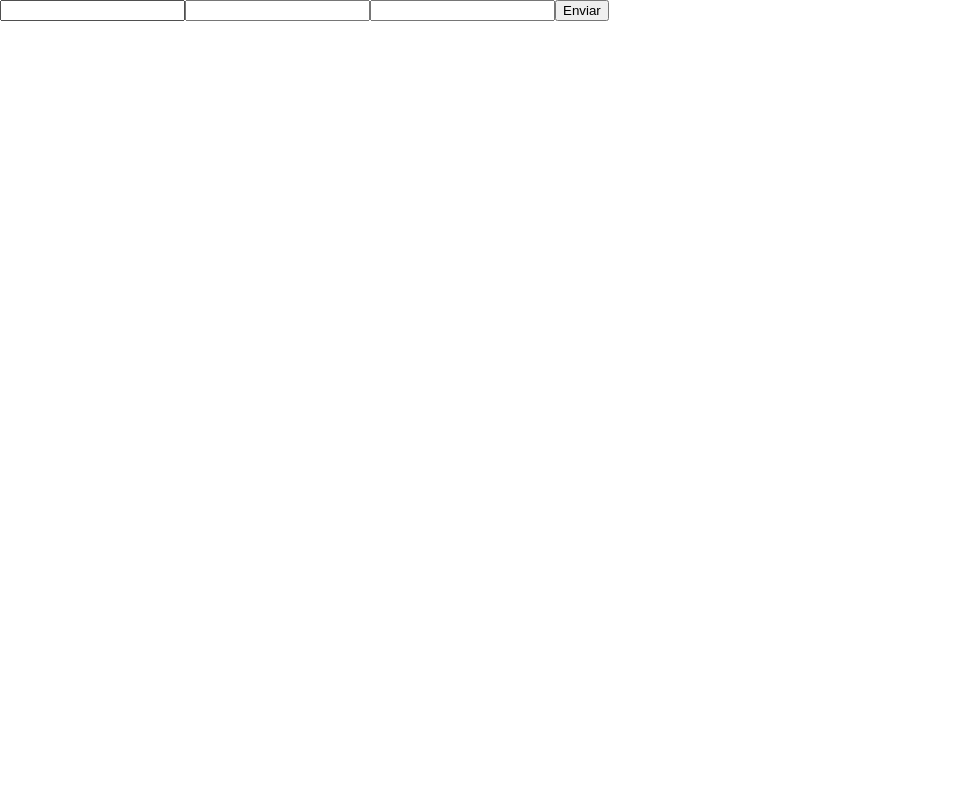
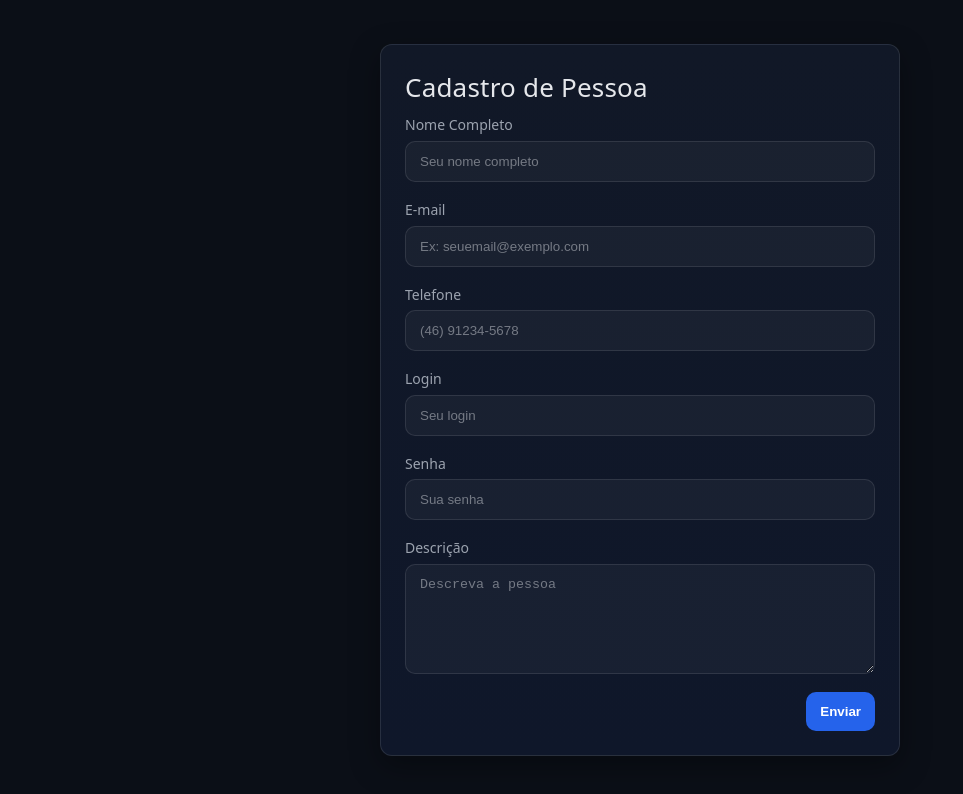
Before and after one commit to Priscila319/projeto-bootcamp, a Next.js app in the folder frontend/: page /pessoas/cadastro in a window 1280 px wide. Shown: the top 794 px of the page, without its empty margins (0-963 px from the left). Built offline with nearby package versions, Linux system fonts and the light colour scheme.

Commit message:
feat: front do form para cadastro de pessoa finalizado.

```diff
--- a/frontend/app/globals.css
+++ b/frontend/app/globals.css
@@ -49,12 +49,6 @@ table {
 
 /*===================================================*/
 
-nav {
-  display: flex;
-  flex-direction: column;
-  gap: 10px;
-}
-
 /*
 ===================================================
  variáveis do sistema
@@ -90,3 +84,173 @@ nav {
 
 		--focus: 0 0 0 3px rgba(37, 99, 235, 0.35);
 }
+
+* {
+	box-sizing: border-box;
+}
+
+html,
+body {
+	height: 100%;
+}
+
+body {
+	background: var(--bg);
+	color: var(--text);
+	font-size: var(--font-size);
+	line-height: var(--line-height);
+	font-family: system-ui, -apple-system, Segoe UI, Roboto, Arial, sans-serif;
+}
+
+.page {
+	min-height: 100vh;
+	display: grid;
+	place-items: center;
+	padding: var(--space-5);
+}
+
+.nav {
+	display: flex;
+	flex-direction: column;
+	gap: 10px;
+}
+
+@media (hover: hover) {
+	.btn-primary:hover {
+		background: var(--primary-hover);
+	}
+}
+
+.container {
+	width: 100%;
+	max-width: 520px;
+}
+
+.card {
+	background: linear-gradient(180deg, var(--surface), var(--surface-2));
+	border: 1px solid var(--border);
+	border-radius: var(--radius);
+	box-shadow: var(--shadow);
+	padding: var(--space-5);
+}
+
+/* FORM */
+
+.form {
+	display: grid;
+	gap: var(--space-4);
+}
+
+.form-title {
+	margin: 0 0 var(--space-2);
+	font-size: 26px;
+	letter-spacing: 0.2px;
+	color: var(--text);
+}
+
+.form-subtitle {
+	margin: 0 0 var(--space-4);
+	color: var(--muted);
+	font-size: 14px;
+}
+
+.field {
+	display: grid;
+	gap: var(--space-1);
+}
+
+.label {
+	font-size: 14px;
+	color: var(--muted);
+}
+
+.input {
+	width: 100%;
+	padding: 12px 14px;
+	border-radius: 10px;
+	border: 1px solid var(--border);
+	background: rgba(255, 255, 255, 0.04);
+	color: var(--text);
+	outline: none;
+	transition: border-color 120ms ease, box-shadow 120ms ease, transform 120ms ease;
+}
+
+.input::placeholder {
+	color: rgba(229, 231, 235, 0.45);
+}
+
+.input:focus {
+	border-color: rgba(37, 99, 235, 0.65);
+	box-shadow: var(--focus);
+}
+
+.input-error {
+	border-color: rgba(239, 68, 68, 0.75);
+}
+
+.error-text {
+	color: var(--danger);
+	font-size: 13px;
+}
+
+.textarea {
+	width: 100%;
+	min-height: 110px;
+	resize: vertical;
+
+	padding: 12px 14px;
+	border-radius: 10px;
+	border: 1px solid var(--border);
+	background: rgba(255, 255, 255, 0.04);
+	color: var(--text);
+	outline: none;
+	transition: border-color 120ms ease, box-shadow 120ms ease;
+}
+
+.textarea::placeholder {
+	color: rgba(229, 231, 235, 0.45);
+}
+
+.textarea:focus {
+	border-color: rgba(37, 99, 235, 0.65);
+	box-shadow: var(--focus);
+}
+
+.textarea-error {
+	border-color: rgba(239, 68, 68, 0.75);
+}
+
+/* botoes */
+.btn {
+	border: 0;
+	border-radius: 10px;
+	padding: 12px 14px;
+	cursor: pointer;
+	font-weight: 600;
+	transition: transform 120ms ease, opacity 120ms ease, background 120ms ease;
+}
+
+.btn:active {
+	transform: translateY(1px);
+}
+
+.btn-primary {
+	background: var(--primary);
+	color: white;
+}
+
+.btn-primary:hover {
+	background: var(--primary-hover);
+}
+
+.btn:disabled {
+	opacity: 0.6;
+	cursor: not-allowed;
+}
+
+/* linha de acoes do form */
+.form-actions {
+	display: flex;
+	gap: var(--space-2);
+	justify-content: flex-end;
+}
--- a/frontend/app/pessoas/cadastro/page.jsx
+++ b/frontend/app/pessoas/cadastro/page.jsx
@@ -1,17 +1,107 @@
 "use client";
 import { useForm } from "react-hook-form";
+import { FormCard } from "../../../components/cadastro/FormCard";
+import { formatarTelefone } from "../../../utils/formatters";
 
-export default function App() {
-    const { register, handleSubmit } = useForm();
-    const onSubmit = data => console.log(data);
+export default function CadastroPessoaPage() {
+    const { register, handleSubmit, formState: { errors, isSubmitting } } = useForm();
+
+    const onSubmit = (data) => console.log(data);
 
     return (
-        <form onSubmit={handleSubmit(onSubmit)}>
-            <input {...register("firstName", { required: true, maxLength: 20 })} />
-            <input {...register("lastName", { pattern: /^[A-Za-z]+$/i })} />
-            <input type="number" {...register("age", { min: 18, max: 99 })} />
+        <FormCard title={"Cadastro de Pessoa"}>
+            <form className="form" onSubmit={handleSubmit(onSubmit)}>
+                <div className="field">
+                    <label className="label">Nome Completo</label>
+                    <input
+                        className={`input ${errors.nome ? "input-error" : ""}`}
+                        placeholder="Seu nome completo"
+                        {...register("nome", { required: "Nome é obrigatório", maxLength: { value: 100, message: "Máx. 100 caracteres" } })}
+                    />
+                    {errors.nome && (
+                        <span className="error-text">{errors.nome.message}</span>
+                    )}
+                </div>
 
-            <button type="submit">Enviar</button>
-        </form>
+                <div className="field">
+                    <label className="label">E-mail</label>
+                    <input
+                        className={`input ${errors.email ? "input-error" : ""}`}
+                        placeholder="Ex: seuemail@exemplo.com"
+                        {...register("email", { required: "E-mail é obrigatório", pattern: { value: /^[^\s@]+@[^\s@]+\.[^\s@]+$/, message: "E-mail inválido" } })}
+                    />
+                    {errors.email && (
+                        <span className="error-text">{errors.email.message}</span>
+                    )}
+                </div>
+
+                <div className="field">
+                    <label className="label">Telefone</label>
+
+                    <input
+                        className={`input ${errors.telefone ? "input-error" : ""}`}
+                        type="tel"
+                        inputMode="numeric"
+                        placeholder="(46) 91234-5678"
+
+                        {...register("telefone", {
+                            required: "Telefone obrigatório",
+                            minLength: { value: 14, message: "Telefone incompleto" }
+                        })}
+
+                        onChange={(e) => {
+                            e.target.value = formatarTelefone(e.target.value);
+                        }}
+                    />
+
+                    {errors.telefone && (
+                        <span className="error-text">{errors.telefone.message}</span>
+                    )}
+                </div>
+
+                <div className="field">
+                    <label className="label">Login</label>
+                    <input
+                        className={`input ${errors.login ? "input-error" : ""}`}
+                        placeholder="Seu login"
+                        {...register("login", { required: "Login é obrigatório", maxLength: { value: 50, message: "Máx. 50 caracteres" } })}
+                    />
+                    {errors.login && (
+                        <span className="error-text">{errors.login.message}</span>
+                    )}
+                </div>
+
+                <div className="field">
+                    <label className="label">Senha</label>
+                    <input
+                        className={`input ${errors.senha ? "input-error" : ""}`}
+                        type="password"
+                        placeholder="Sua senha"
+                        {...register("senha", { required: "Senha é obrigatória", minLength: { value: 6, message: "Mín. 6 caracteres" } })}
+                    />
+                    {errors.senha && (
+                        <span className="error-text">{errors.senha.message}</span>
+                    )}
+                </div>
+
+                <div className="field">
+                    <label className="label">Descrição</label>
+                    <textarea
+                        className={`textarea ${errors.descricao ? "textarea-error" : ""}`}
+                        placeholder="Descreva a pessoa"
+                        {...register("descricao", { maxLength: { value: 255, message: "Máx. 255 caracteres" } })}
+                    />
+                    {errors.descricao && (
+                        <span className="error-text">{errors.descricao.message}</span>
+                    )}
+                </div>
+
+                <div className="form-actions">
+                    <button className="btn btn-primary" type="submit" disabled={isSubmitting}>
+                        Enviar
+                    </button>
+                </div>
+            </form>
+        </FormCard>
     );
 }
--- /dev/null
+++ b/frontend/components/cadastro/FormCard.jsx
@@ -0,0 +1,12 @@
+export function FormCard({ title, children }) {
+    return (
+        <div className="page">
+            <div className="container">
+                <div className="card">
+                    <h1 className="form-title">{title}</h1>
+                    {children}
+                </div>
+            </div>
+        </div>
+    );
+}
--- /dev/null
+++ b/frontend/utils/formatters.js
@@ -0,0 +1,7 @@
+// formatar o telefone com mascara de (XX) XXXXX-XXXX
+export function formatarTelefone(value) {
+  const digits = value.replace(/\D/g, "").slice(0, 11);
+  if (digits.length <= 2) return digits;
+  if (digits.length <= 6) return `(${digits.slice(0, 2)}) ${digits.slice(2)}`;
+  if (digits.length <= 10) return `(${digits.slice(0, 2)}) ${digits.slice(2, 7)}-${digits.slice(7)}`;
+}
```
Also changed, not shown: frontend/components/cadastro/FormField.jsx (deleted, +0 -25 lines).
